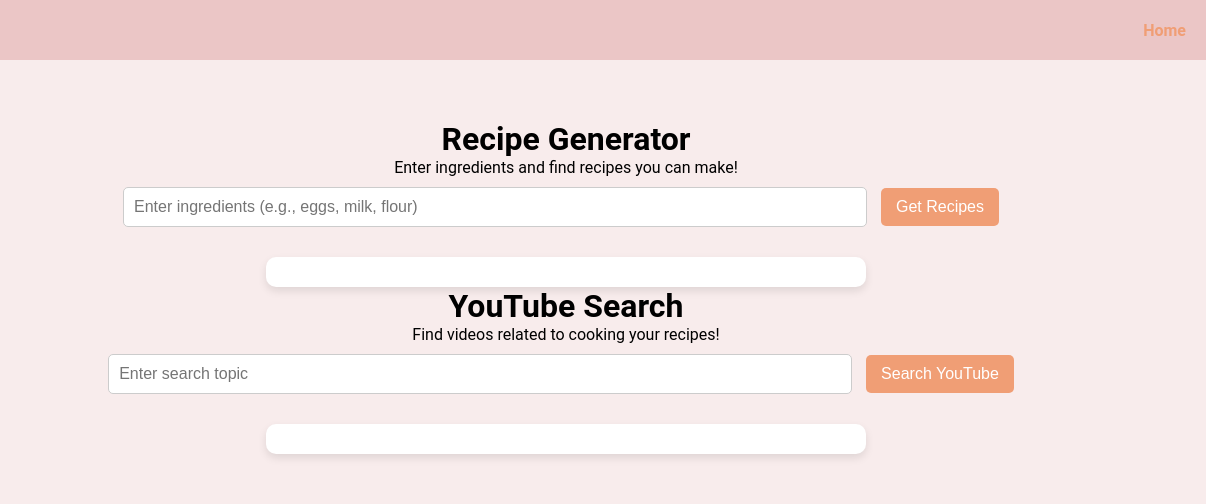
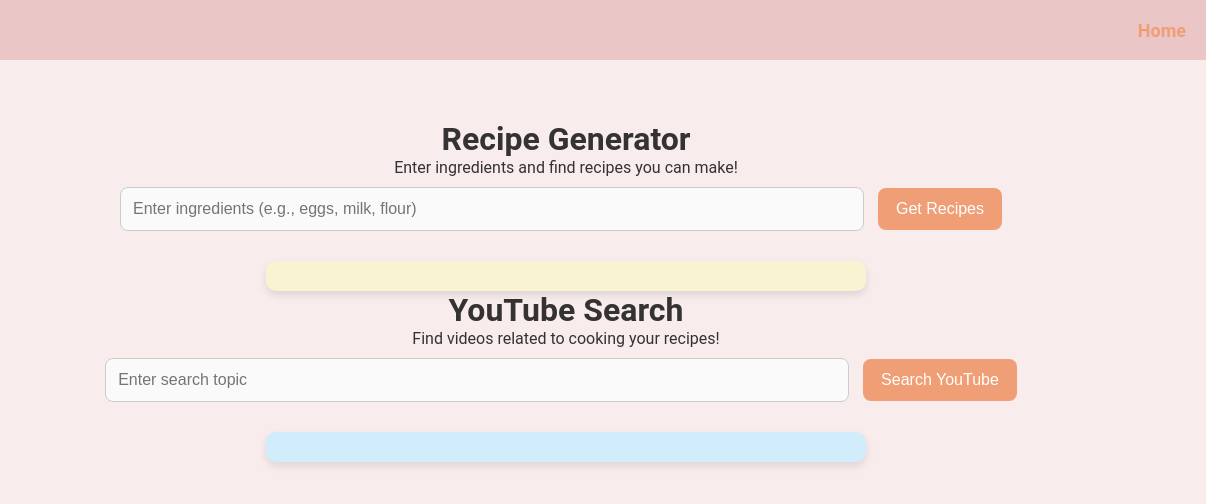
Before and after one commit to MagicBattle/RecipeGenerator, a plain HTML site: page generator.html in a window 1280 px wide. Shown: the full height of the page, 74-1280 px from the left. Drawn offline with Linux system fonts and the light colour scheme.

Commit message:
Changed the styles of this page to match homepage and changed the results from user input to look nicer

```diff
--- a/style2.css
+++ b/style2.css
@@ -8,6 +8,7 @@ body {
     font-family: Roboto, sans-serif;
     background-color: hsl(0, 49%, 95%);
     text-align: center;
+    color: hsl(0, 2%, 20%);
 }
 
 /* Navigation Bar */
@@ -22,6 +23,7 @@ body {
     width: 100%;
     height: 60px;
     z-index: 1000;
+    animation: slideRight 1s ease-in-out forwards;
 }
 
 #logo {
@@ -33,9 +35,15 @@ body {
     text-decoration: none;
     color: hsl(20, 80%, 70%);
     font-weight: bold;
-    font-size: 16px;
+    font-size: 18px;
+    transition: color 0.3s ease-in-out;
 }
 
+.nav-links:hover {
+    color: hsl(10, 80%, 50%);
+}
+
+/* Main Container */
 .generator-container {
     margin-top: 100px;
     padding: 20px;
@@ -43,35 +51,53 @@ body {
 
 /* Input Fields */
 input {
-    padding: 10px;
+    padding: 12px;
     width: 60%;
     font-size: 16px;
     margin: 10px 0;
-    border-radius: 5px;
-    border: 1px solid #ccc;
+    border-radius: 8px;
+    border: 1px solid hsl(0, 0%, 80%);
+    background-color: hsl(0, 0%, 98%);
 }
 
 /* Buttons */
 button {
-    padding: 10px 15px;
+    padding: 12px 18px;
     background-color: hsl(20, 80%, 70%);
     color: white;
     border: none;
-    border-radius: 5px;
+    border-radius: 8px;
     cursor: pointer;
     font-size: 16px;
     margin: 10px;
+    transition: background-color 0.3s ease-in-out;
 }
 
 button:hover {
-    background-color: hsl(0, 2%, 8%);
+    background-color: hsl(10, 80%, 50%);
 }
 
-/* Recipe & YouTube Results */
-#recipeResult, #youtubeResult {
+/* Recipe Results */
+#recipeResult {
     margin-top: 20px;
     padding: 15px;
-    background-color: white;
+    background-color: hsl(50, 80%, 90%);
+    border-radius: 10px;
+    box-shadow: 0px 4px 8px rgba(0, 0, 0, 0.1);
+    text-align: left;
+    max-width: 600px;
+    margin-left: auto;
+    margin-right: auto;
+    overflow-wrap: break-word;
+    color: hsl(0, 2%, 20%);
+    font-weight: bold;
+}
+
+/* YouTube Results */
+#youtubeResult {
+    margin-top: 20px;
+    padding: 15px;
+    background-color: hsl(200, 80%, 90%);
     border-radius: 10px;
     box-shadow: 0px 4px 8px rgba(0, 0, 0, 0.1);
     text-align: left;
@@ -80,3 +106,27 @@ button:hover {
     margin-right: auto;
     overflow-wrap: break-word;
 }
+
+/* YouTube Links */
+#youtubeResult a {
+    text-decoration: none;
+    color: hsl(220, 80%, 60%);
+    font-weight: bold;
+    transition: color 0.3s ease-in-out;
+}
+
+#youtubeResult a:hover {
+    color: hsl(220, 80%, 40%);
+}
+
+/* Animations */
+@keyframes slideRight {
+    from {
+        transform: translateX(-30px);
+        opacity: 0;
+    }
+    to {
+        transform: translateX(0);
+        opacity: 1;
+    }
+}
```
